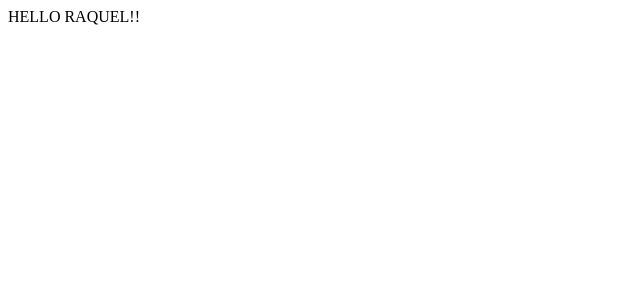
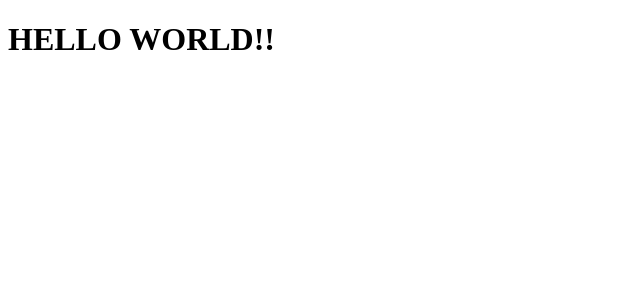
Before and after one commit to RaquelFonseca/sistema_simples_reactJS, a React (Create React App) app in the folder huntweb/: page / in a window 1280 px wide. Shown: the top 300 px of the page, without its empty margins (0-640 px from the left). Built offline with nearby package versions, Linux system fonts and the light colour scheme.

Commit message:
HELLO WORLD

```diff
--- a/huntweb/src/App.js
+++ b/huntweb/src/App.js
@@ -3,7 +3,7 @@ import React from 'react';
 function App() {
   return (
     <div className="App">
-      HELLO RAQUEL!!
+      <h1>HELLO WORLD!!</h1>
     </div>
   );
 }
```
